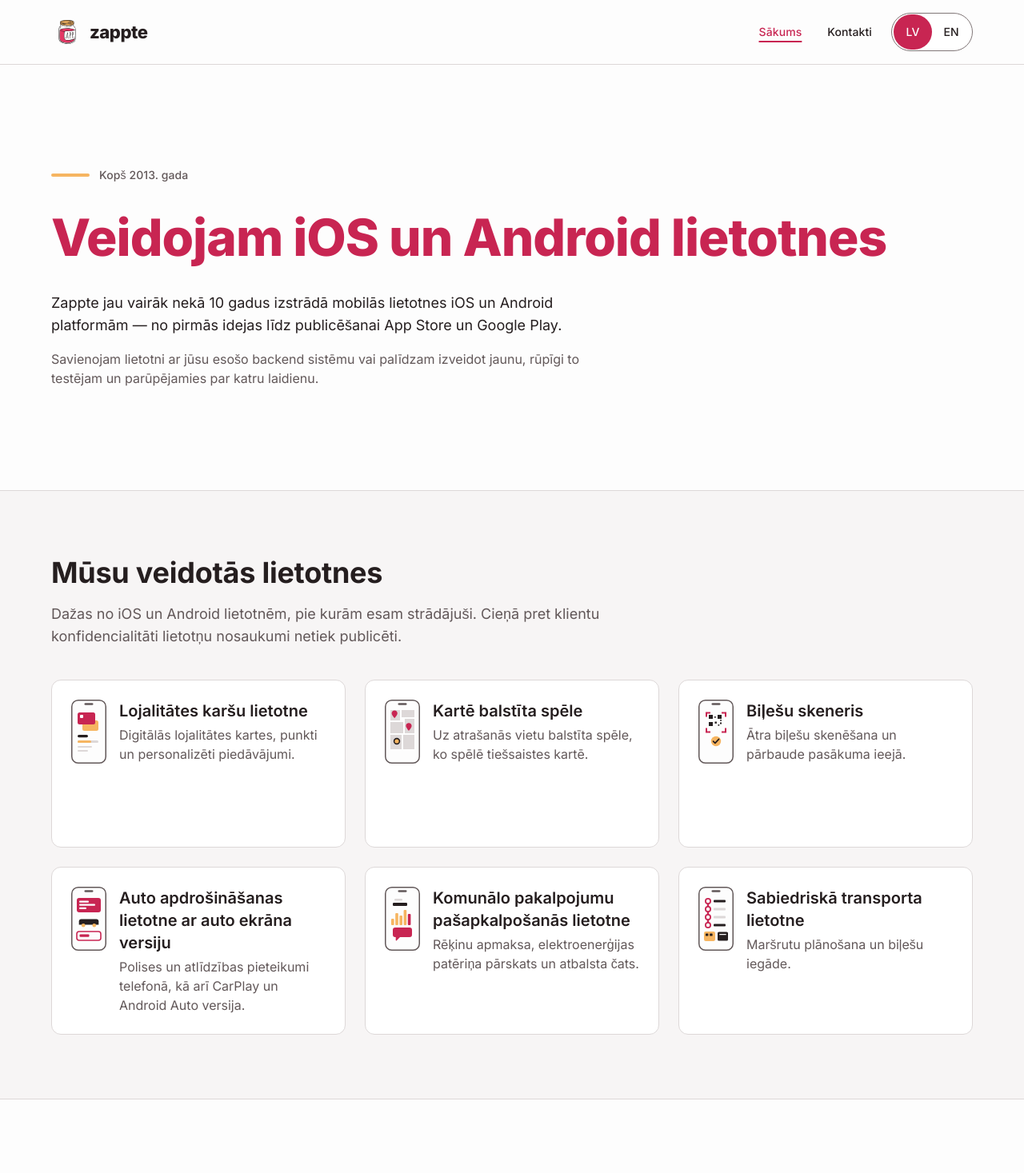
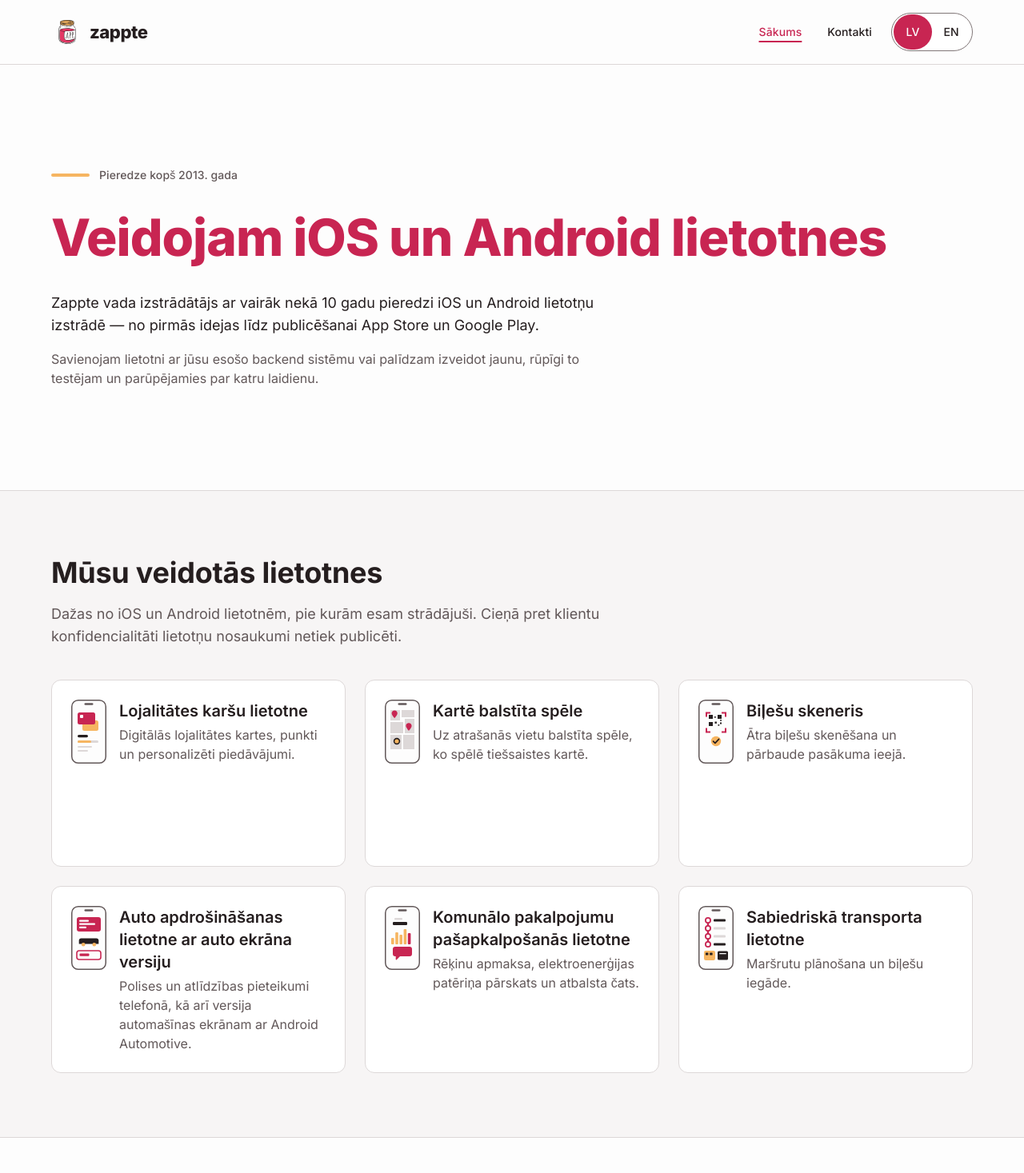
Before and after one commit to zapptehub/zappte-homepage, a Next.js app: page / in a window 1280 px wide. Shown: the top 1467 px of the page at 80% size. Built offline with nearby package versions, Linux system fonts and the light colour scheme.

Commit message:
feat: v1-lean home update 11 (hero copy, Automotive line, hero container)

```diff
--- a/app/globals.css
+++ b/app/globals.css
@@ -213,7 +213,6 @@ a:focus-visible { outline: 2px solid var(--color-focus-ring); outline-offset: 2p
   flex-direction: column;
   align-items: flex-start;
   gap: var(--space-24);
-  width: 100%;
   min-width: 0;
 }
 .home-eyebrow,
--- a/app/i18n.ts
+++ b/app/i18n.ts
@@ -66,9 +66,9 @@ export const messages: Record<Locale, Messages> = {
     },
     nav: { home: "Sākums", contacts: "Kontakti" },
     home: {
-      eyebrow: "Kopš 2013. gada",
+      eyebrow: "Pieredze kopš 2013. gada",
       title: "Veidojam iOS un Android lietotnes",
-      body: "Zappte jau vairāk nekā 10 gadus izstrādā mobilās lietotnes iOS un Android platformām — no pirmās idejas līdz publicēšanai App Store un Google Play.",
+      body: "Zappte vada izstrādātājs ar vairāk nekā 10 gadu pieredzi iOS un Android lietotņu izstrādē — no pirmās idejas līdz publicēšanai App Store un Google Play.",
       detail:
         "Savienojam lietotni ar jūsu esošo backend sistēmu vai palīdzam izveidot jaunu, rūpīgi to testējam un parūpējamies par katru laidienu.",
       appsTitle: "Mūsu veidotās lietotnes",
@@ -94,7 +94,7 @@ export const messages: Record<Locale, Messages> = {
         {
           id: "insurance",
           title: "Auto apdrošināšanas lietotne ar auto ekrāna versiju",
-          description: "Polises un atlīdzības pieteikumi telefonā, kā arī CarPlay un Android Auto versija.",
+          description: "Polises un atlīdzības pieteikumi telefonā, kā arī versija automašīnas ekrānam ar Android Automotive.",
         },
         {
           id: "utility",
@@ -128,9 +128,9 @@ export const messages: Record<Locale, Messages> = {
     },
     nav: { home: "Home", contacts: "Contacts" },
     home: {
-      eyebrow: "Since 2013",
+      eyebrow: "Experience since 2013",
       title: "We built iOS and Android apps",
-      body: "Zappte has been developing mobile apps for iOS and Android for more than 10 years — from first idea to release on the App Store and Google Play.",
+      body: "Zappte is led by a developer with more than 10 years of iOS and Android experience, from first idea to release on the App Store and Google Play.",
       detail:
         "We connect your app to the backend you already have or help build a new one, test it thoroughly and take care of every release.",
       appsTitle: "Apps we have built",
@@ -156,7 +156,7 @@ export const messages: Record<Locale, Messages> = {
         {
           id: "insurance",
           title: "Car insurance app with in-car companion",
-          description: "Policies and claims on the phone, plus a CarPlay / Android Auto companion.",
+          description: "Policies and claims on the phone, plus an in-car version for Android Automotive.",
         },
         {
           id: "utility",
```
